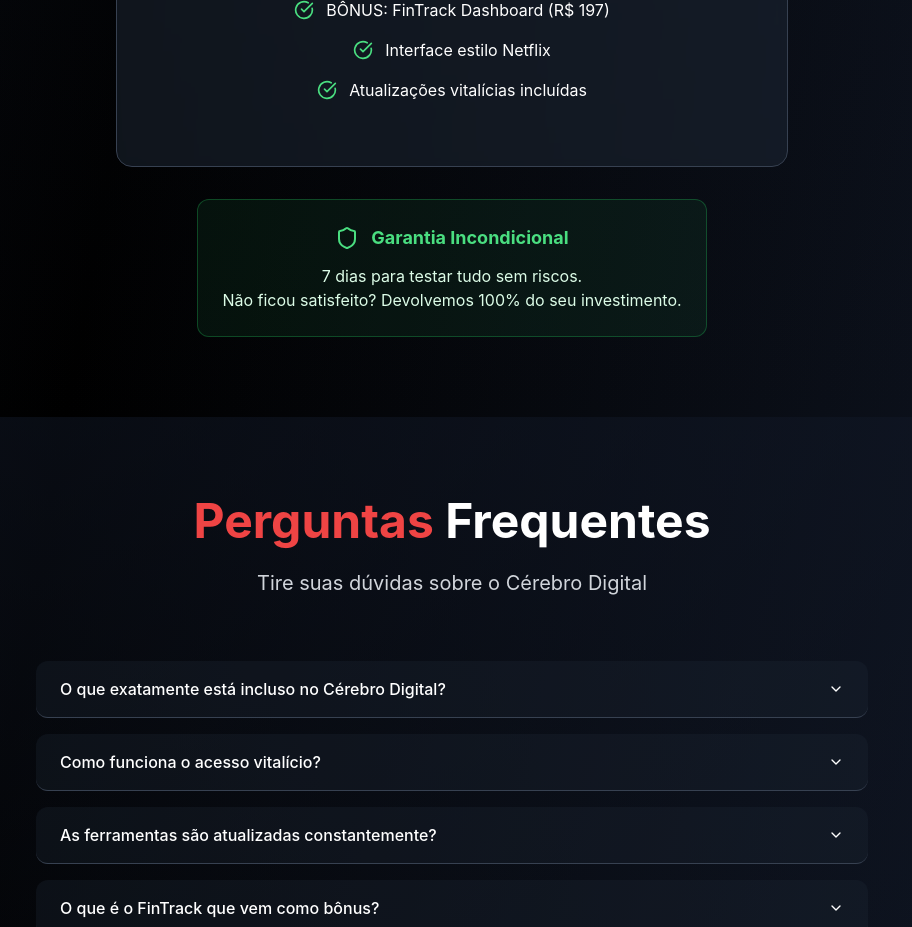
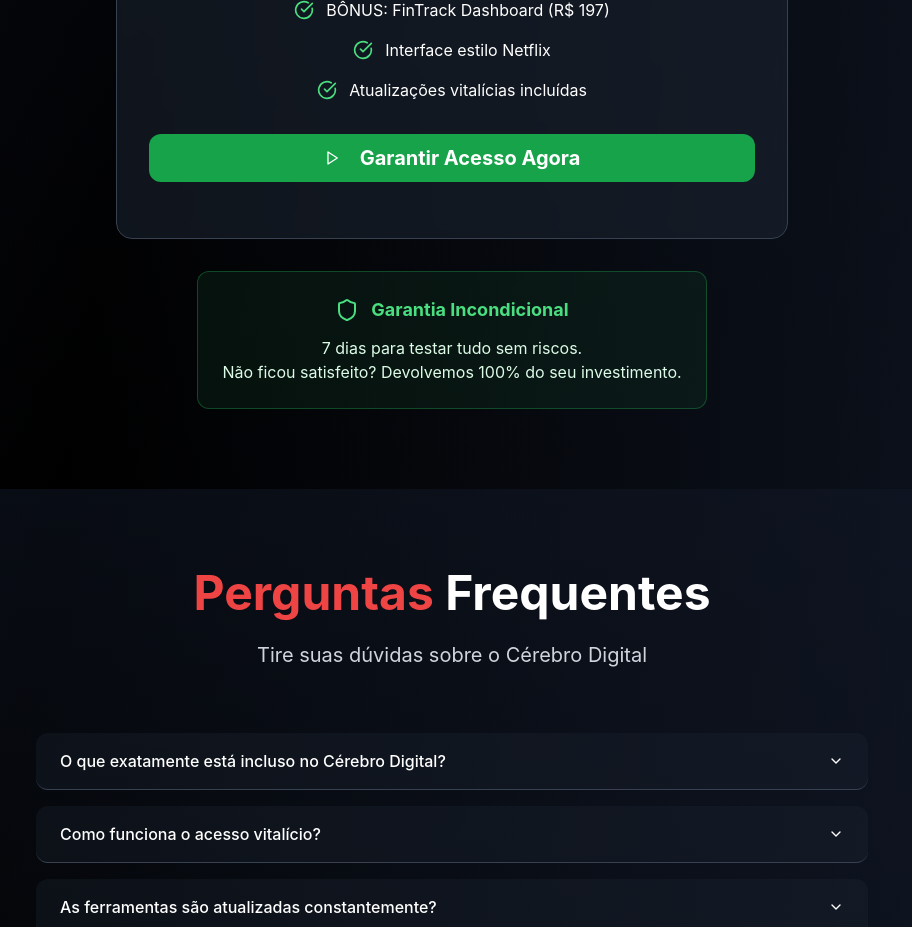
Before and after one commit to alef-tav/digital-brain-hub-ai-97, a React (Vite) app: page / in a window 1280 px wide. Shown: the part 5600-6527 px from the top of the page, without its empty margins (188-1100 px from the left). Built offline with nearby package versions, Linux system fonts and the light colour scheme.

Commit message:
Add CTA button to offer section
Added a call-to-action button within the offer section of the landing page.

```diff
--- a/src/pages/LandingPage.tsx
+++ b/src/pages/LandingPage.tsx
@@ -1,3 +1,4 @@
+
 import React from 'react';
 import { Link } from 'react-router-dom';
 import { CheckCircle, Star, ArrowRight, Brain, Shield, Zap, Users, Globe, TrendingUp, Play, DollarSign, PiggyBank, CreditCard } from 'lucide-react';
@@ -479,6 +480,16 @@ const LandingPage = () => {
                     <span className="text-white">Atualizações vitalícias incluídas</span>
                   </div>
                 </div>
+
+                <Button
+                  asChild
+                  className="bg-green-600 hover:bg-green-700 text-white px-12 py-6 text-xl font-bold rounded-xl w-full mb-6"
+                >
+                  <Link to="/checkout">
+                    <Play className="w-6 h-6 mr-3" />
+                    Garantir Acesso Agora
+                  </Link>
+                </Button>
               </div>
             </div>
 
```
